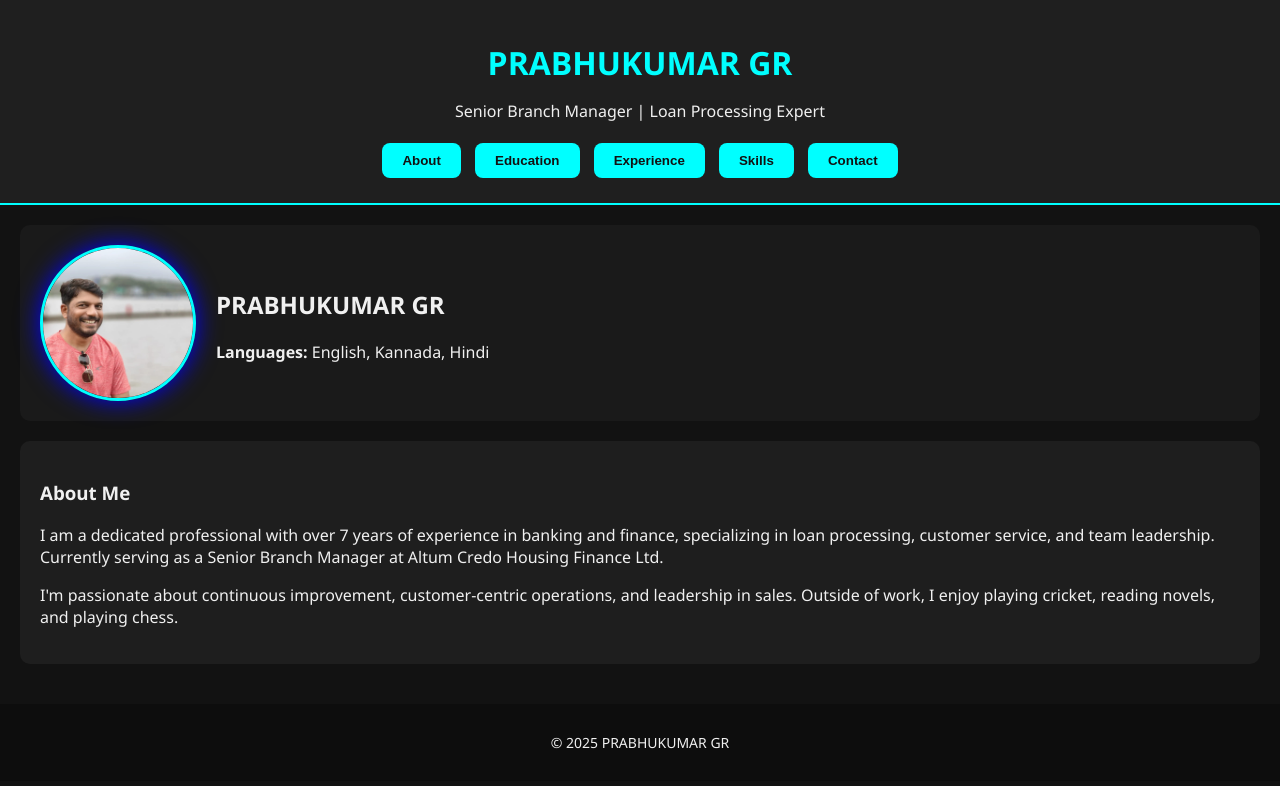
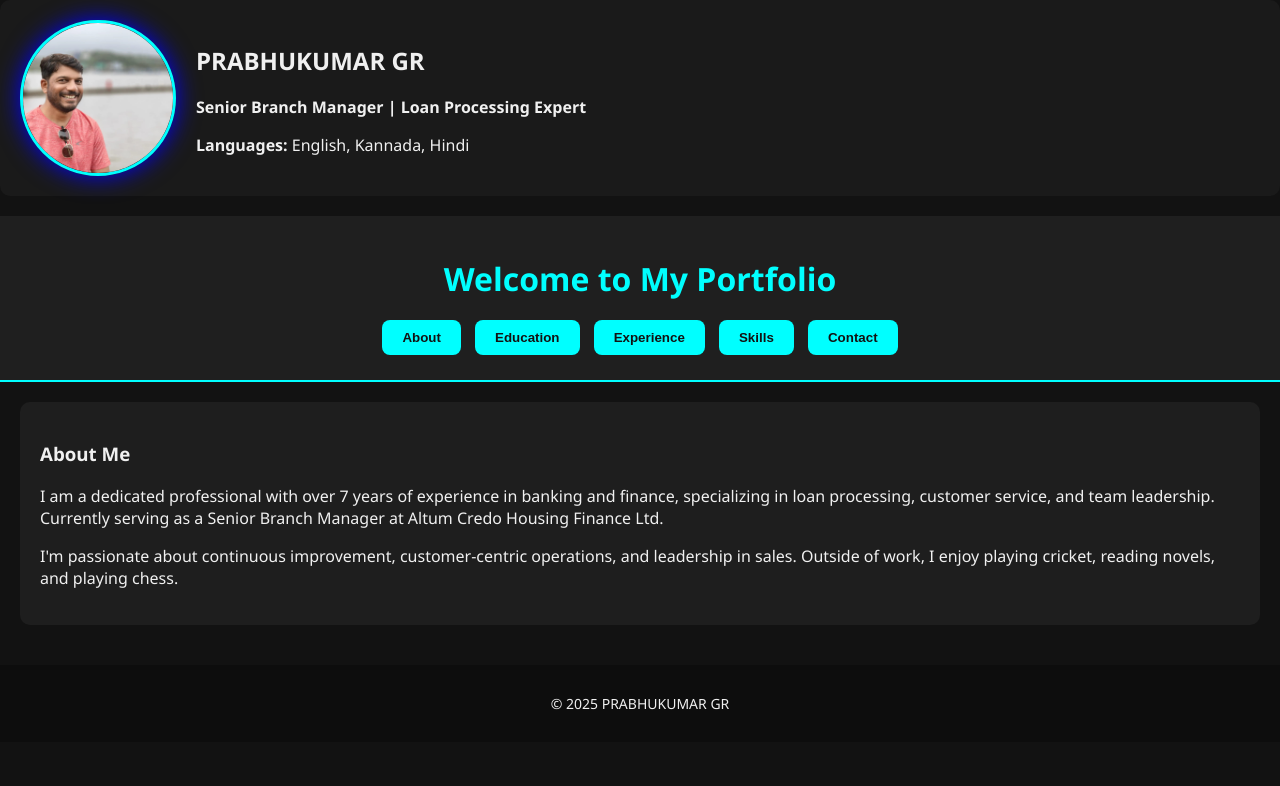
Before and after one commit to Chirag-n79/PRABHUKUMAR1-PORT, a plain HTML site: page index.html in a window 1280 px wide. Drawn offline with Linux system fonts and the light colour scheme.

Commit message:
index.html

```diff
--- a/index.html
+++ b/index.html
@@ -7,9 +7,20 @@
   <link rel="stylesheet" href="style.css"/>
 </head>
 <body>
+
+  <!-- Profile section moved to top -->
+  <section class="profile">
+    <img src="profile.jpg" alt="Profile Photo" class="profile-pic"/>
+    <div>
+      <h2>PRABHUKUMAR GR</h2>
+      <p><strong>Senior Branch Manager | Loan Processing Expert</strong></p>
+      <p><strong>Languages:</strong> English, Kannada, Hindi</p>
+    </div>
+  </section>
+
+  <!-- Header now comes below profile -->
   <header>
-    <h1>PRABHUKUMAR GR</h1>
-    <p>Senior Branch Manager | Loan Processing Expert</p>
+    <h1>Welcome to My Portfolio</h1>
     <nav>
       <button onclick="showPage('about')">About</button>
       <button onclick="showPage('education')">Education</button>
@@ -20,15 +31,6 @@
   </header>
 
   <main>
-    <!-- Always visible -->
-    <section class="profile">
-      <img src="profile.jpg" alt="Profile Photo" class="profile-pic"/>
-      <div>
-        <h2>PRABHUKUMAR GR</h2>
-        <p><strong>Languages:</strong> English, Kannada, Hindi</p>
-      </div>
-    </section>
-
     <!-- Dynamic Sections -->
     <section id="about" class="page-section">
       <h3>About Me</h3>
@@ -71,7 +73,7 @@
 
     <section id="contact" class="page-section">
       <h3>Contact</h3>
-      <p><strong>Email:</strong> <a href="mailto:prabhukumar883@gmail.com">prabhukumar883@gmail.com</a></p>
+      <p><strong>Email:</strong> <a href="mailto:Prabhukumar883@gmail.com">Prabhukumar883@gmail.com</a></p>
       <p><strong>Phone:</strong> +91 9008943168</p>
       <p><strong>Location:</strong> Bangalore, Karnataka</p>
       <p><strong>Permanent Address:</strong> #04, Kenchenahalli, Arkere Post, Arsikere, Hassan - 573112</p>
```
